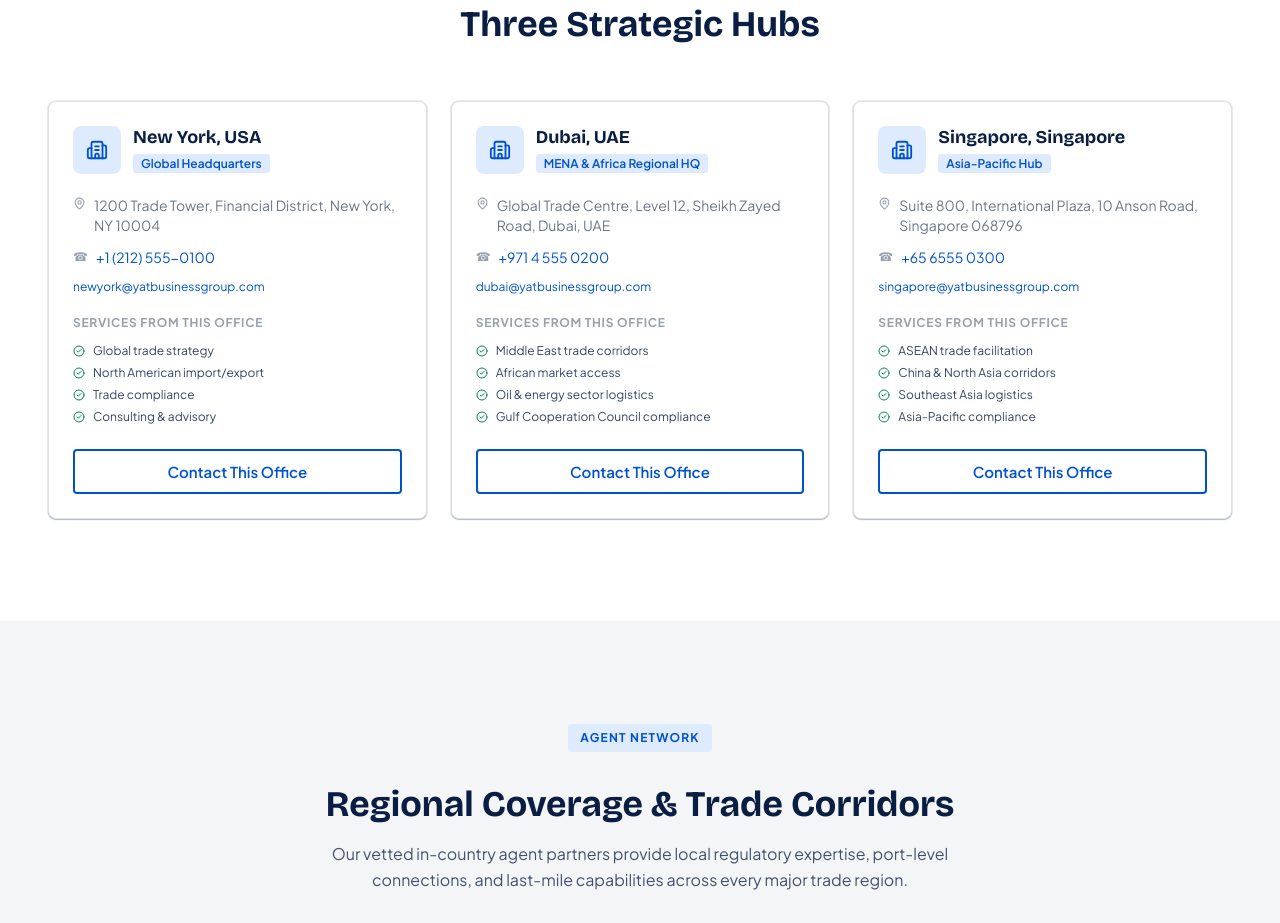
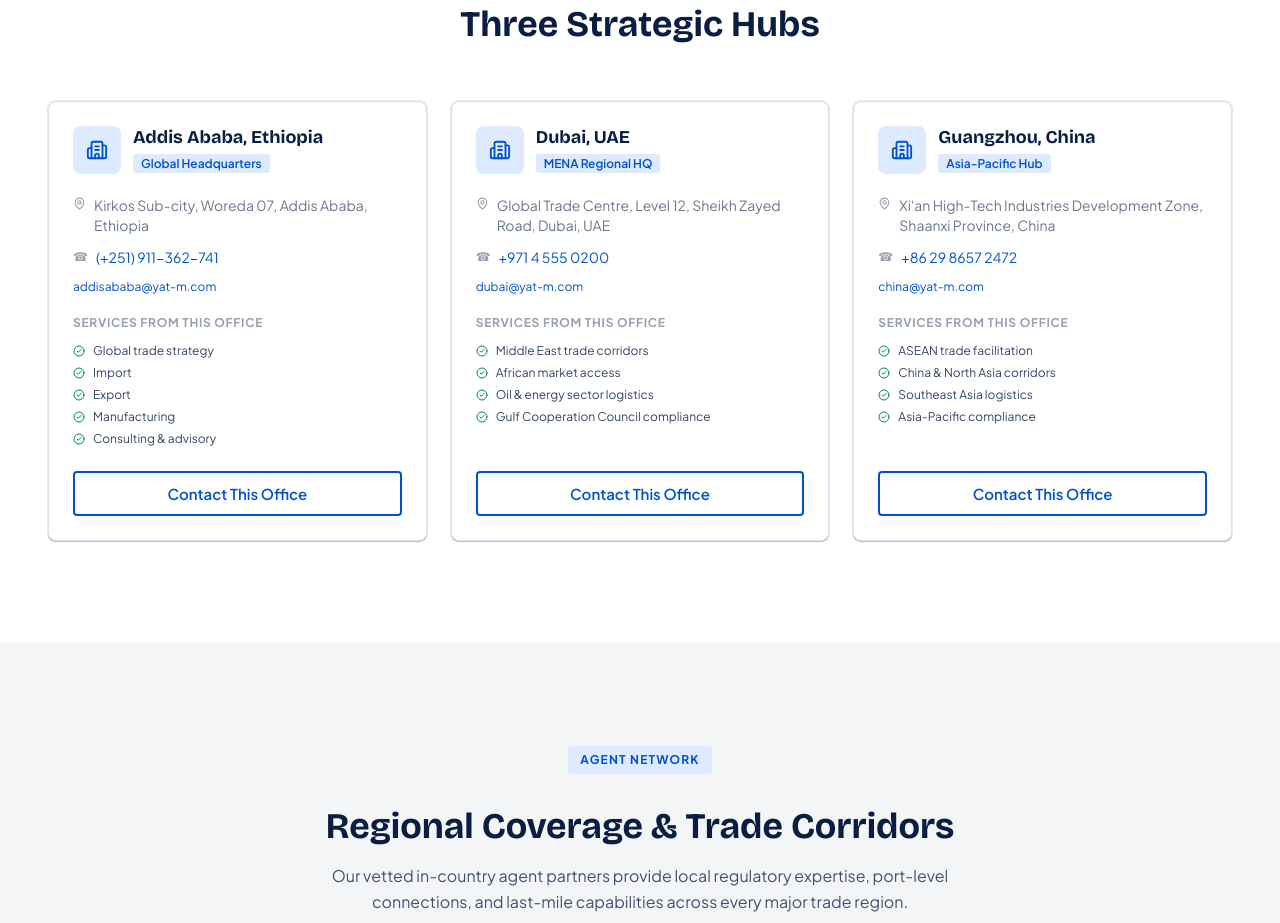
Before and after one commit to Bisrategebriel/yatm, a Next.js app: page /network in a window 1280 px wide. Shown: the part 880-1803 px from the top of the page. Built offline with nearby package versions, Linux system fonts and the light colour scheme.

Commit message:
fix: update content on three strategic hubs

```diff
--- a/app/network/page.tsx
+++ b/app/network/page.tsx
@@ -4,38 +4,38 @@ import { Globe, MapPin, Users, Building2, ArrowRight, CheckCircle2 } from "lucid
 
 export const metadata: Metadata = {
   title: "Global Network",
-  description: "YAT Business Group operates across 40+ countries with offices in New York, Dubai, and Singapore, plus an established agent network spanning all major trade regions.",
-  alternates: { canonical: "https://www.yatbusinessgroup.com/network" },
+  description: "Our global footprint gives clients direct access to local expertise, established regulatory relationships, and on-ground logistics support in every major trade region.",
+  alternates: { canonical: "https://www.yat-m.com/network" },
 };
 
 const offices = [
   {
-    city: "New York",
-    country: "USA",
+    city: "Addis Ababa",
+    country: "Ethiopia",
     type: "Global Headquarters",
-    address: "1200 Trade Tower, Financial District, New York, NY 10004",
-    phone: "+1 (212) 555-0100",
-    email: "newyork@yatbusinessgroup.com",
-    services: ["Global trade strategy", "North American import/export", "Trade compliance", "Consulting & advisory"],
-    regions: "Americas",
+    address: "Kirkos Sub-city, Woreda 07, Addis Ababa, Ethiopia",
+    phone: "(+251) 911-362-741",
+    email: "addisababa@yat-m.com",
+    services: ["Global trade strategy", "Import", "Export", "Manufacturing", "Consulting & advisory"],
+    regions: "East Africa",
   },
   {
     city: "Dubai",
     country: "UAE",
-    type: "MENA & Africa Regional HQ",
+    type: "MENA Regional HQ",
     address: "Global Trade Centre, Level 12, Sheikh Zayed Road, Dubai, UAE",
     phone: "+971 4 555 0200",
-    email: "dubai@yatbusinessgroup.com",
+    email: "dubai@yat-m.com",
     services: ["Middle East trade corridors", "African market access", "Oil & energy sector logistics", "Gulf Cooperation Council compliance"],
-    regions: "MENA & Africa",
+    regions: "MENA Region",
   },
   {
-    city: "Singapore",
-    country: "Singapore",
+    city: "Guangzhou",
+    country: "China",
     type: "Asia-Pacific Hub",
-    address: "Suite 800, International Plaza, 10 Anson Road, Singapore 068796",
-    phone: "+65 6555 0300",
-    email: "singapore@yatbusinessgroup.com",
+    address: "Xi'an High-Tech Industries Development Zone, Shaanxi Province, China",
+    phone: "+86 29 8657 2472",
+    email: "china@yat-m.com",
     services: ["ASEAN trade facilitation", "China & North Asia corridors", "Southeast Asia logistics", "Asia-Pacific compliance"],
     regions: "Asia-Pacific",
   },
```
